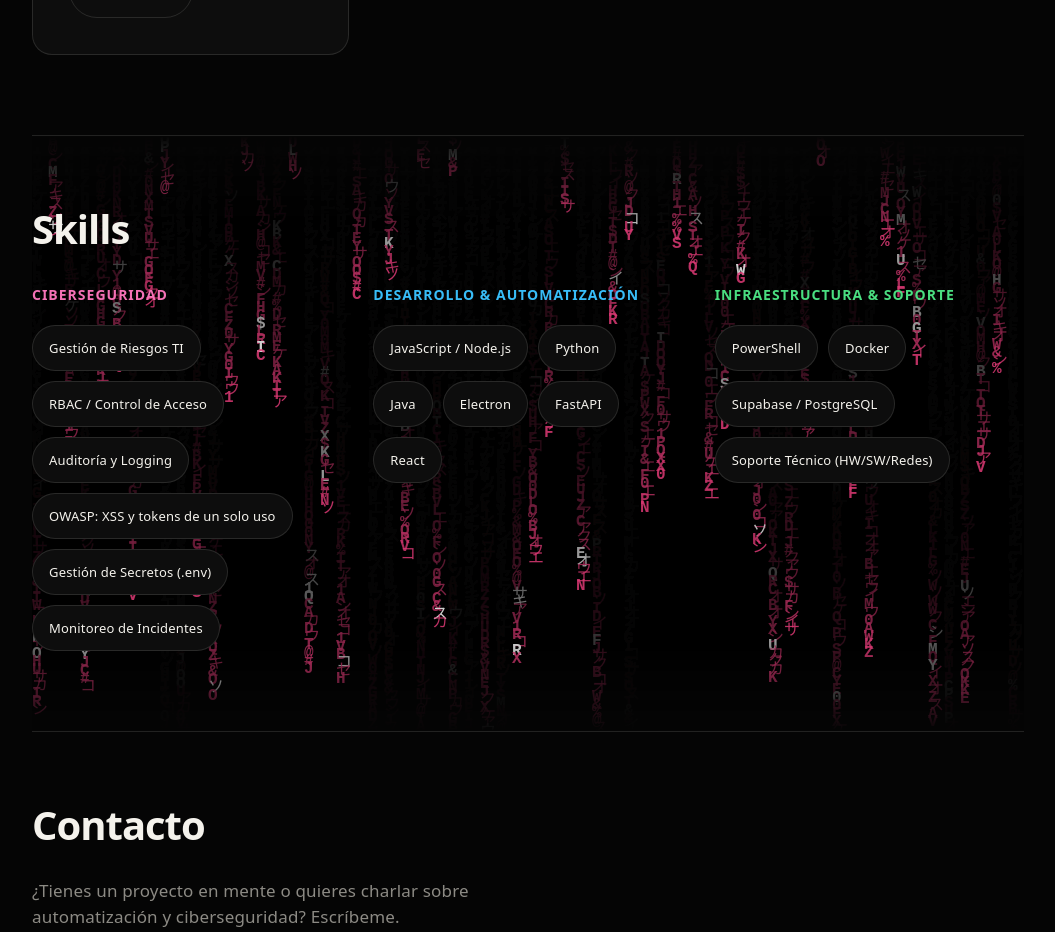
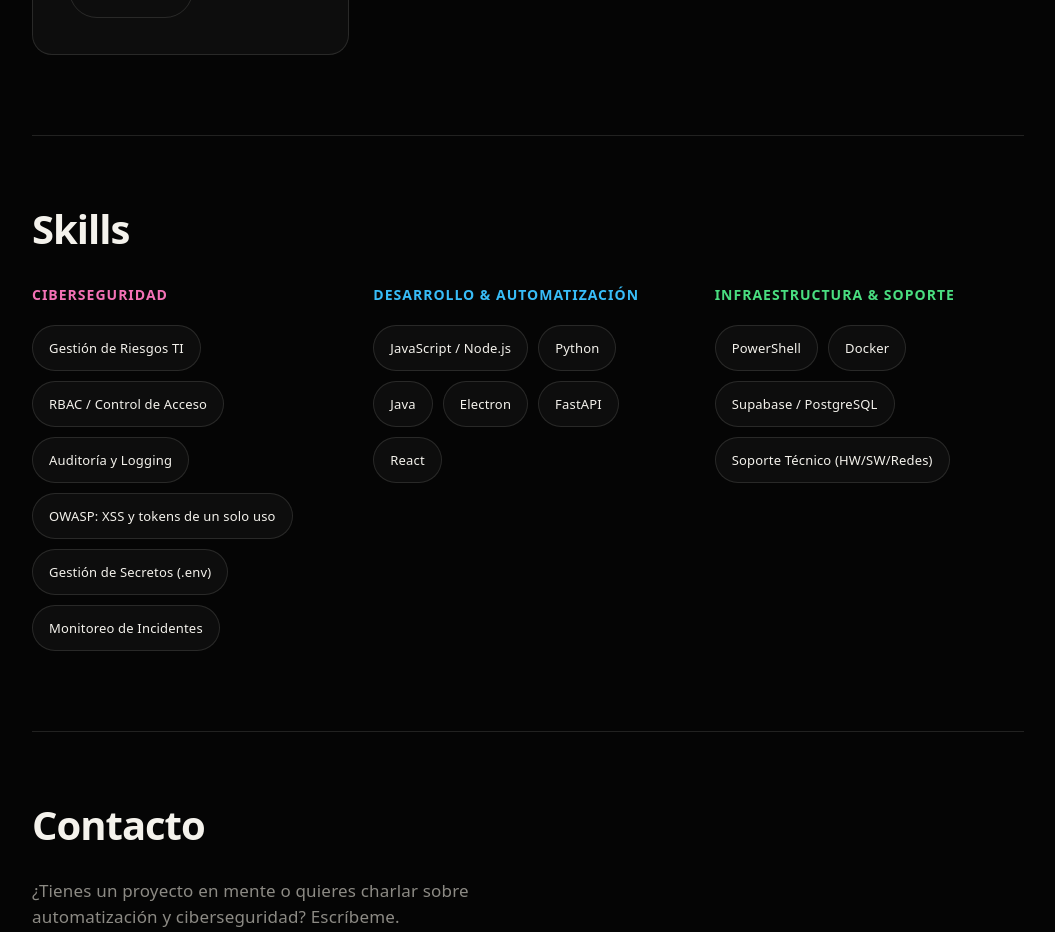
Before and after one commit to riassd/riases.dev, a React (Vite) app: page / in a window 1280 px wide. Shown: the part 6120-7052 px from the top of the page, without its empty margins (112-1167 px from the left). Built offline with nearby package versions, Linux system fonts and the light colour scheme.

Commit message:
Remove digital rain effect from Skills section
Per feedback, dropped the Matrix-style canvas background — it was
competing with the skill pills for attention. Skills keeps the glitch
title, grouped categories, and glow-on-hover pills.

```diff
--- a/src/App.css
+++ b/src/App.css
@@ -737,31 +737,6 @@ main {
   font-size: 14px;
 }
 
-.section-skills {
-  position: relative;
-  overflow: hidden;
-}
-
-.digital-rain {
-  position: absolute;
-  inset: 0;
-  z-index: 0;
-  opacity: 0.9;
-  pointer-events: none;
-  mask-image: linear-gradient(to bottom, transparent, black 15%, black 85%, transparent);
-}
-
-.digital-rain canvas {
-  width: 100%;
-  height: 100%;
-  display: block;
-}
-
-.section-skills > *:not(.digital-rain) {
-  position: relative;
-  z-index: 1;
-}
-
 .skill-groups {
   display: grid;
   grid-template-columns: repeat(auto-fit, minmax(240px, 1fr));
--- a/src/components/DigitalRain.jsx
+++ /dev/null
@@ -1,67 +0,0 @@
-import { useEffect, useRef } from 'react'
-
-const CHARS = '01アイウエオカキクケコサシスセソABCDEFGHIJKLMNOPQRSTUVWXYZ$#@%&'
-
-export default function DigitalRain() {
-  const canvasRef = useRef(null)
-
-  useEffect(() => {
-    if (window.matchMedia('(prefers-reduced-motion: reduce)').matches) return
-
-    const canvas = canvasRef.current
-    if (!canvas) return
-    const ctx = canvas.getContext('2d')
-    const fontSize = 16
-    let columns = 0
-    let drops = []
-    let raf = 0
-    let lastTime = 0
-
-    const resize = () => {
-      const { clientWidth, clientHeight } = canvas.parentElement
-      canvas.width = clientWidth
-      canvas.height = clientHeight
-      columns = Math.floor(clientWidth / fontSize)
-      drops = new Array(columns).fill(0).map(() => Math.random() * -50)
-    }
-
-    const draw = (time) => {
-      if (time - lastTime > 55) {
-        lastTime = time
-        ctx.fillStyle = 'rgba(5, 5, 5, 0.1)'
-        ctx.fillRect(0, 0, canvas.width, canvas.height)
-        ctx.font = `bold ${fontSize}px monospace`
-
-        for (let i = 0; i < columns; i++) {
-          const char = CHARS[Math.floor(Math.random() * CHARS.length)]
-          const y = drops[i] * fontSize
-          ctx.fillStyle = Math.random() > 0.92 ? '#ffffff' : 'rgba(244, 63, 129, 0.85)'
-          ctx.fillText(char, i * fontSize, y)
-
-          if (y > canvas.height && Math.random() > 0.975) {
-            drops[i] = 0
-          }
-          drops[i] += 0.5
-        }
-      }
-      raf = requestAnimationFrame(draw)
-    }
-
-    resize()
-    raf = requestAnimationFrame(draw)
-
-    const observer = new ResizeObserver(resize)
-    observer.observe(canvas.parentElement)
-
-    return () => {
-      observer.disconnect()
-      cancelAnimationFrame(raf)
-    }
-  }, [])
-
-  return (
-    <div className="digital-rain" aria-hidden="true">
-      <canvas ref={canvasRef} />
-    </div>
-  )
-}
--- a/src/components/Skills.jsx
+++ b/src/components/Skills.jsx
@@ -1,19 +1,17 @@
 import { motion } from 'framer-motion'
 import { profile } from '../data/profile.js'
 import { fadeUpItem, staggerContainer, viewport } from '../motion.js'
-import DigitalRain from './DigitalRain.jsx'
 
 export default function Skills() {
   return (
     <motion.section
       id="skills"
-      className="section section-skills"
+      className="section"
       initial="hidden"
       whileInView="visible"
       viewport={viewport}
       variants={staggerContainer(0.1)}
     >
-      <DigitalRain />
       <motion.h2 variants={fadeUpItem} className="section-title glitch" data-text="Skills">
         Skills
       </motion.h2>
```
